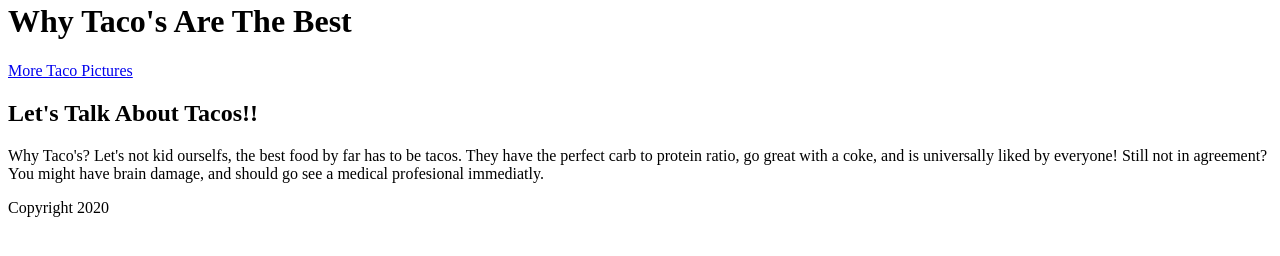
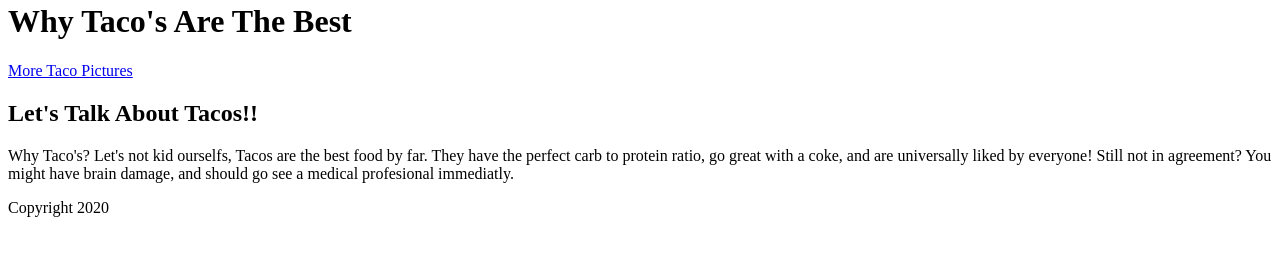
Before and after one commit to sbradford309/my-first-repo, a plain HTML site: page index.html in a window 1280 px wide. Shown: the part 150-406 px from the top of the page. Drawn offline with Linux system fonts and the light colour scheme.

Commit message:
Gramatical changes

```diff
--- a/index.html
+++ b/index.html
@@ -18,8 +18,8 @@
         Let's Talk About Tacos!!
     </h2>
     <p>
-        Why Taco's? Let's not kid ourselfs, the best food by far has to be tacos.
-        They have the perfect carb to protein ratio, go great with a coke, and is universally liked by everyone!
+        Why Taco's? Let's not kid ourselfs, Tacos are the best food by far.
+        They have the perfect carb to protein ratio, go great with a coke, and are universally liked by everyone!
         Still not in agreement? You might have brain damage, and should go see a medical profesional immediatly.
     </p>
     </section>
```
